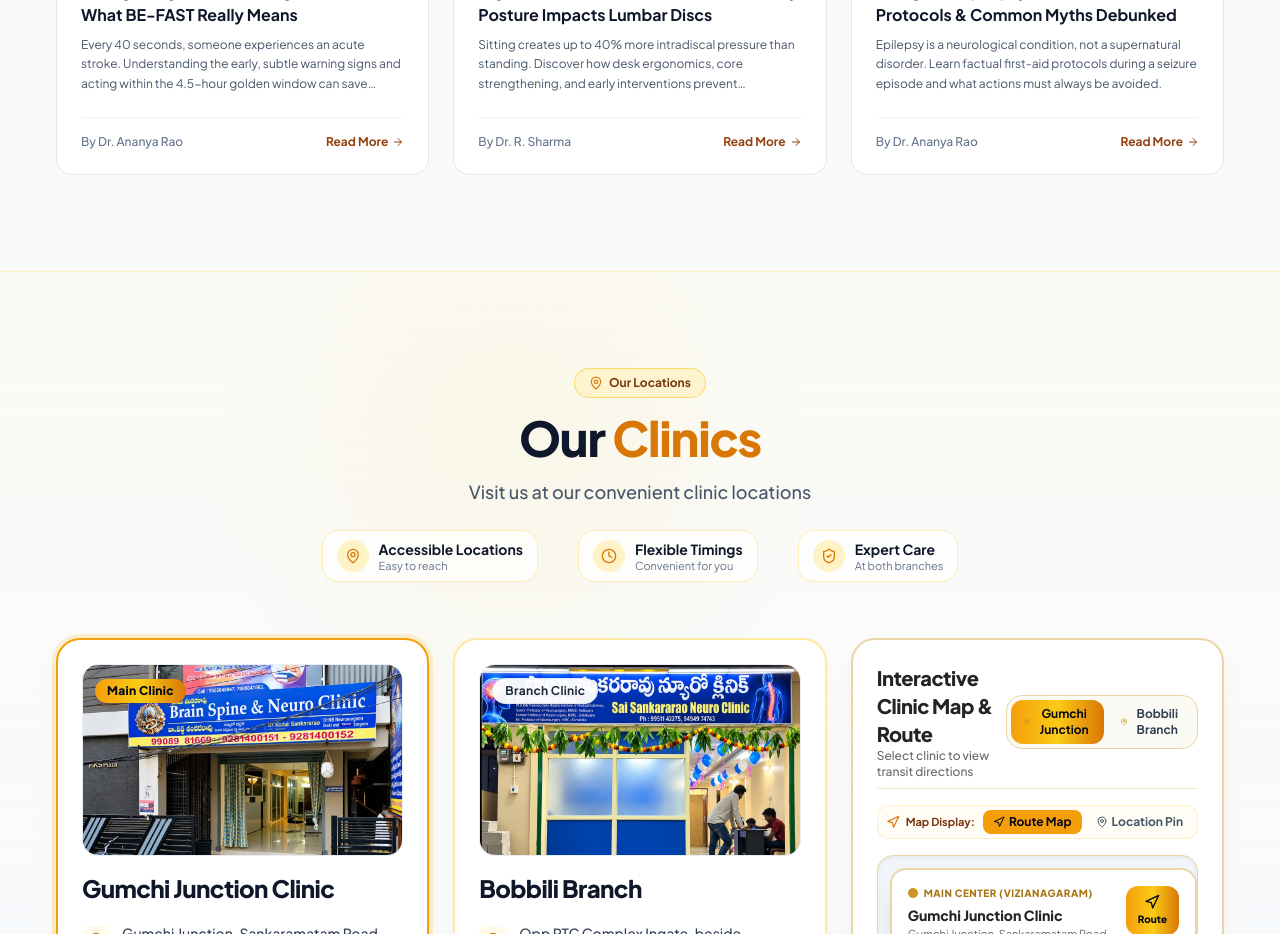
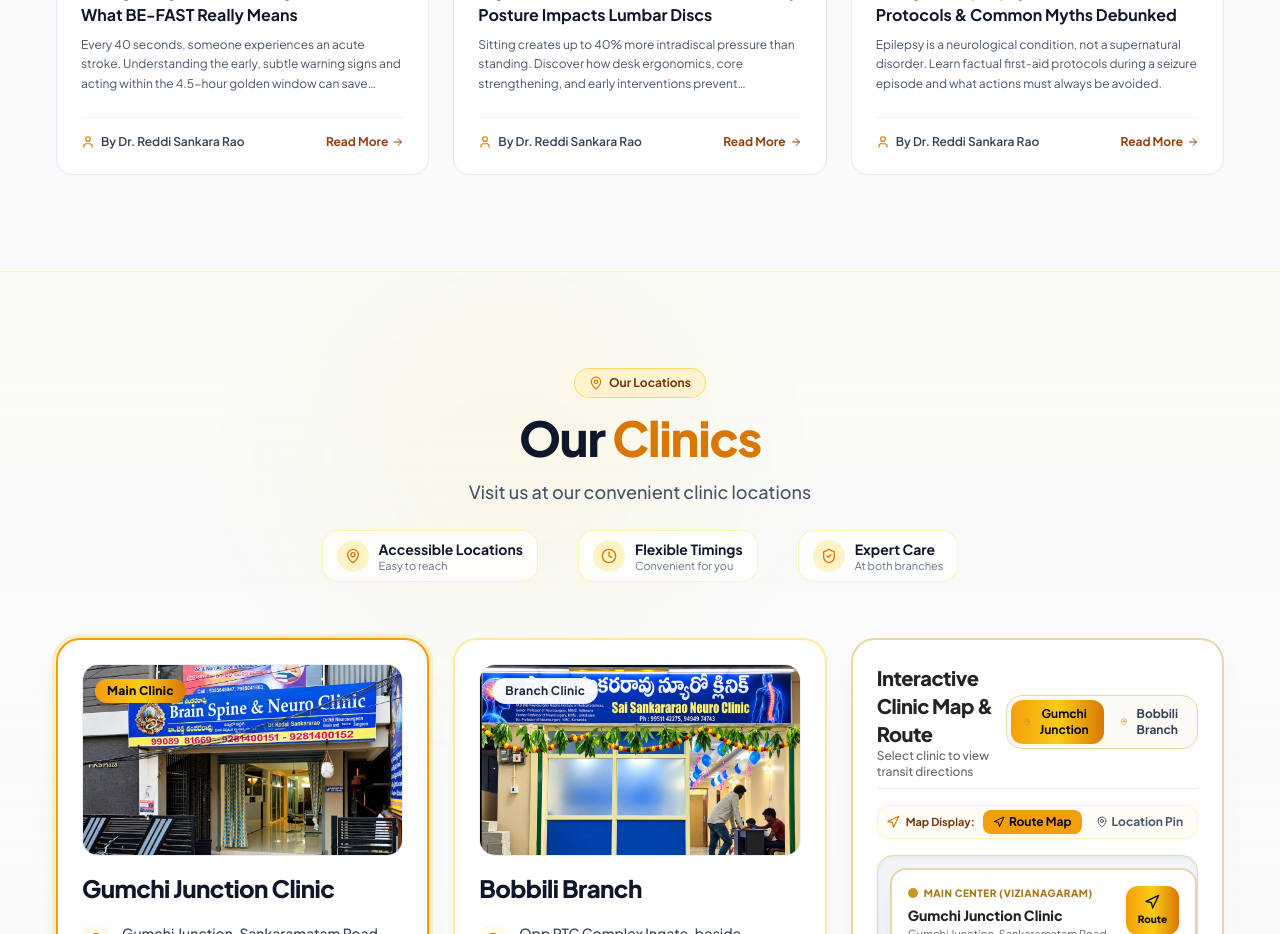
Before and after one commit to 251412/Brain-Spine-and-Neuro-Clinic-Vizianagaram, a React (Vite) app: page / in a window 1280 px wide. Shown: the part 4480-5414 px from the top of the page. Built offline with nearby package versions, Linux system fonts and the light colour scheme; grey boxes are pictures that could not be loaded; a web font is replaced by a local one.

Commit message:
Set author to By Dr. Reddi Sankara Rao across all Patient Education and Neurological Health Insights cards

```diff
--- a/src/context/ClinicDataContext.jsx
+++ b/src/context/ClinicDataContext.jsx
@@ -97,12 +97,12 @@ export const ClinicDataProvider = ({ children }) => {
 
   const [blogArticles, setBlogArticlesState] = useState(() => {
     const saved = localStorage.getItem(STORAGE_KEYS.BLOG);
-    if (!saved) return initialBlogArticles.map(a => ({ ...a, status: 'approved' }));
+    if (!saved) return initialBlogArticles.map(a => ({ ...a, author: 'Dr. Reddi Sankara Rao', status: 'approved' }));
     try {
       const parsed = JSON.parse(saved);
-      return parsed.map(a => ({ ...a, status: 'approved' }));
+      return parsed.map(a => ({ ...a, author: 'Dr. Reddi Sankara Rao', status: 'approved' }));
     } catch {
-      return initialBlogArticles.map(a => ({ ...a, status: 'approved' }));
+      return initialBlogArticles.map(a => ({ ...a, author: 'Dr. Reddi Sankara Rao', status: 'approved' }));
     }
   });
 
--- a/src/data/defaultData.js
+++ b/src/data/defaultData.js
@@ -719,7 +719,7 @@ export const initialBlogArticles = [
     titleTe: "పక్షవాతం (స్ట్రోక్) యొక్క ముందస్తు హెచ్చరిక గుర్తులు: BE-FAST అర్థం ఏమిటి?",
     category: "Stroke Care",
     categoryTe: "స్ట్రోక్ సంరక్షణ",
-    author: "Dr. Ananya Rao",
+    author: "Dr. Reddi Sankara Rao",
     date: "2026-09-15",
     readTime: "5 min",
     status: "approved",
@@ -764,7 +764,7 @@ Never give the patient water, food, or aspirin before a hospital CT scan confirm
     titleTe: "కూర్చునే భంగిమ మరియు సయాటికా: వెన్నెముక డిస్క్‌లపై తీవ్ర ప్రభావం",
     category: "Spine Care",
     categoryTe: "స్పైన్ కేర్",
-    author: "Dr. R. Sharma",
+    author: "Dr. Reddi Sankara Rao",
     date: "2026-09-28",
     readTime: "6 min",
     status: "approved",
@@ -807,7 +807,7 @@ Your intervertebral discs consist of an outer fibrous ring (annulus fibrosus) an
     titleTe: "మూర్ఛ వ్యాధి (ఎపిలెప్సీ): అత్యవసర ప్రథమ చికిత్స మరియు అపోహలు",
     category: "Epilepsy",
     categoryTe: "ఎపిలెప్సీ",
-    author: "Dr. Ananya Rao",
+    author: "Dr. Reddi Sankara Rao",
     date: "2026-10-05",
     readTime: "4 min",
     status: "approved",
@@ -860,7 +860,7 @@ export const initialAppointments = [
     fullName: "P. Shanthi",
     phone: "9440156789",
     email: "shanthi.p@example.com",
-    specialityOrDoctor: "Dr. Ananya Rao",
+    specialityOrDoctor: "Dr. Reddi Sankara Rao",
     preferredDate: "2026-10-26",
     preferredTime: "Afternoon (02:00 PM - 05:00 PM)",
     reason: "Chronic one-sided migraine headaches with visual aura.",
--- a/src/pages/Blog.jsx
+++ b/src/pages/Blog.jsx
@@ -215,9 +215,9 @@ export const Blog = () => {
 
                     <div className="mt-6 pt-4 border-t border-slate-100 space-y-3">
                       <div className="flex items-center justify-between text-xs text-slate-500">
-                        <span className="flex items-center gap-1 font-medium">
+                        <span className="flex items-center gap-1.5 font-semibold text-slate-700">
                           <User className="w-3.5 h-3.5 text-amber-600" />
-                          <span>{article.author}</span>
+                          <span>By {article.author || 'Dr. Reddi Sankara Rao'}</span>
                         </span>
                         <span className="flex items-center gap-1">
                           <Clock className="w-3.5 h-3.5" />
--- a/src/pages/Home.jsx
+++ b/src/pages/Home.jsx
@@ -10,7 +10,8 @@ import {
   Clock,
   PhoneCall,
   Sparkles,
-  GraduationCap
+  GraduationCap,
+  User
 } from 'lucide-react';
 import { motion } from 'framer-motion';
 import { useLanguage } from '../context/LanguageContext';
@@ -422,7 +423,10 @@ export const Home = () => {
                   </div>
 
                   <div className="mt-6 pt-4 border-t border-slate-100 flex items-center justify-between text-xs">
-                    <span className="text-slate-500 font-medium">By {article.author}</span>
+                    <span className="text-slate-700 font-semibold flex items-center gap-1.5">
+                      <User className="w-3.5 h-3.5 text-amber-600 shrink-0" />
+                      <span>By {article.author || 'Dr. Reddi Sankara Rao'}</span>
+                    </span>
                     <Link
                       to={`/blog/${article.slug}`}
                       className="font-bold text-amber-800 hover:text-amber-950 inline-flex items-center gap-1"
```
